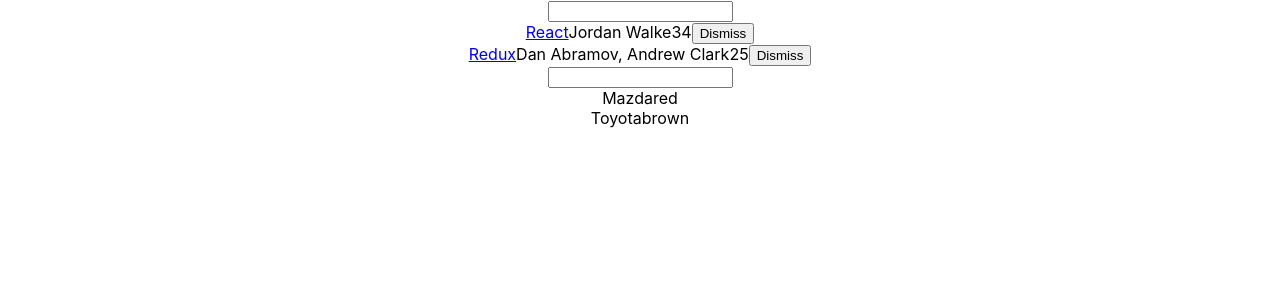
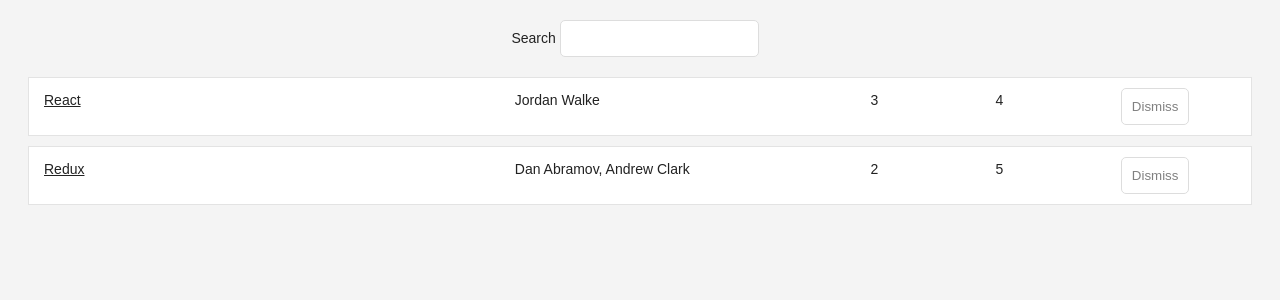
Before and after one commit to Zuzatoy/Hackernews, a React (Create React App) app: page / in a window 1280 px wide. Shown: the top 300 px of the page. Built offline with nearby package versions, Linux system fonts and the light colour scheme.

Commit message:
add style

```diff
--- a/src/App.css
+++ b/src/App.css
@@ -1,32 +1,35 @@
-.App {
-  text-align: center;
+.page { margin: 20px;
 }
+.interactions { text-align: center;
+}
+.table {
+margin: 20px 0;
+}
+.table-header {
+display: flex;
+line-height: 24px;
+font-size: 16px;
+padding: 0 10px; justify-content: space-between;
+}
+.table-empty { margin: 200px; text-align: center; font-size: 16px;
+} .table-row {
 
-.App-logo {
-  animation: App-logo-spin infinite 20s linear;
-  height: 40vmin;
+
+display: flex; line-height: 24px; white-space: nowrap; margin: 10px 0;
+padding: 10px; background: #ffffff; border: 1px solid #e3e3e3;
 }
-
-.App-header {
-  background-color: #282c34;
-  min-height: 100vh;
-  display: flex;
-  flex-direction: column;
-  align-items: center;
-  justify-content: center;
-  font-size: calc(10px + 2vmin);
-  color: white;
+.table-header > span { overflow: hidden; text-overflow: ellipsis; padding: 0 5px;
 }
-
-.App-link {
-  color: #61dafb;
+.table-row > span { overflow: hidden; text-overflow: ellipsis; padding: 0 5px;
 }
-
-@keyframes App-logo-spin {
-  from {
-    transform: rotate(0deg);
-  }
-  to {
-    transform: rotate(360deg);
-  }
+.button-inline {
+border-width: 0;
+background: transparent;
+color: inherit;
+text-align: inherit; -webkit-font-smoothing: inherit; padding: 0;
+font-size: inherit;
+cursor: pointer; }
+.button-active {
+border-radius: 0;
+border-bottom: 1px solid #38BB6C;
 }
--- a/src/App.js
+++ b/src/App.js
@@ -67,44 +67,25 @@
   render() {
     const { searchTerm, list } = this.state;
     return (
-      <div className="App">
+      <div className="page">
+        <div className="interactions">
           <Search
             value={searchTerm}
             onChange={this.onSearchChange}
-        />
+          > Search
+          </Search>
+        </div>
           <Table
           list={list}
           pattern={searchTerm}
           onDismiss={this.onDismiss}
           />
-      <form>
-        <input type='text'
-        value={searchTerm}
-        onChange={this.onSearchChange}
-        />
-      </form>
-        {this.state.cars.map(car =>
-          <div key ={car.title} >
-            <span>{car.title}</span>
-            <span>{car.color}</span>
-            {/* <span>
-              <button onClick={() => this.onDismiss(car.title)}
-              >
-              Dismiss
-              </button>
-            </span> */}
         </div>
-        )}
-
-
-    </div> );
+        );
       }
     }
 
-class Search extends Component {
-  render() {
-    const { value, onChange, children } = this.props;
-    return (
+const Search = ({ value, onChange, children }) =>
       <form>
         {children} <input
           type='text'
@@ -112,47 +93,53 @@
           onChange={onChange}
         />
       </form>
-    )
-  }
-}
+
+
+
 
 export default App;
 
 
-class Table extends Component {
-  render() {
-    const { list, pattern, onDismiss } = this.props;
-    return (
-      <div>
+const Table = ({ list, pattern, onDismiss }) =>
+      <div className='table'>
         {list.filter(isSearched(pattern)).map(item =>
-          <div key={item.objectID}>
-            <span>
+          <div key={item.objectID} className='table-row'>
+            <span style={largeColumn}>
               <a href={item.url}>{item.title}</a>
             </span>
-            <span>{item.author}</span>
-            <span>{item.num_comments}</span>
-            <span>{item.points}</span>
-            <span>
+            <span style={midColumn}>
+            {item.author}
+            </span>
+            <span style={smallColumn}>
+            {item.num_comments
+            }</span>
+            <span style={smallColumn}>
+            {item.points
+            }</span>
+            <span style={smallColumn}>
               <Button onClick={() => this.onDismiss(item.objectID)}>
               Dismiss
               </Button>
             </span>
 
       </div>
-            )       }
+            )  }
       </div>
-    )
-  }
-}
 
-class Button extends Component {
-  render() {
-    const {
-      onClick,
-      className = '',
-      children,
-    } = this.props;
-    return (
+
+    const largeColumn = {
+      width: '40%',
+    };
+    const midColumn = {
+      width: '30%',
+    };
+    const smallColumn = {
+      width: '10%',
+    };
+
+
+
+const Button = ( {onClick, className, children }) =>
       <button
         onClick = {onClick}
         className = {className}
@@ -160,6 +147,3 @@
         >
         {children}
       </button>
-    )
-  }
-}
--- a/src/index.css
+++ b/src/index.css
@@ -1,14 +1,27 @@
 body {
-  margin: 0;
-  padding: 0;
-  font-family: -apple-system, BlinkMacSystemFont, "Segoe UI", "Roboto", "Oxygen",
-    "Ubuntu", "Cantarell", "Fira Sans", "Droid Sans", "Helvetica Neue",
-    sans-serif;
-  -webkit-font-smoothing: antialiased;
-  -moz-osx-font-smoothing: grayscale;
-}
+  color: #222;
+  background: #f4f4f4;
+  font: 400 14px CoreSans, Arial, sans-serif;
+  }
+  a{
+  color: #222;
+  }
+  a:hover {
+  text-decoration: underline;
+  }
+  ul, li { list-style: none; padding: 0; margin: 0;
+  }
+  input {
+  padding: 10px; border-radius: 5px; outline: none; margin-right: 10px; border: 1px solid #dddddd;
+  }
+  button {
+  padding: 10px; border-radius: 5px; border: 1px solid #dddddd;
 
-code {
-  font-family: source-code-pro, Menlo, Monaco, Consolas, "Courier New",
-    monospace;
-}
+  background: transparent;
+  color: #808080;
+  cursor: pointer;
+  }
+  button:hover { color: #222;
+  }
+  *:focus { outline: none;
+  }
```
Lines whose indentation alone changed are shown as unchanged.
